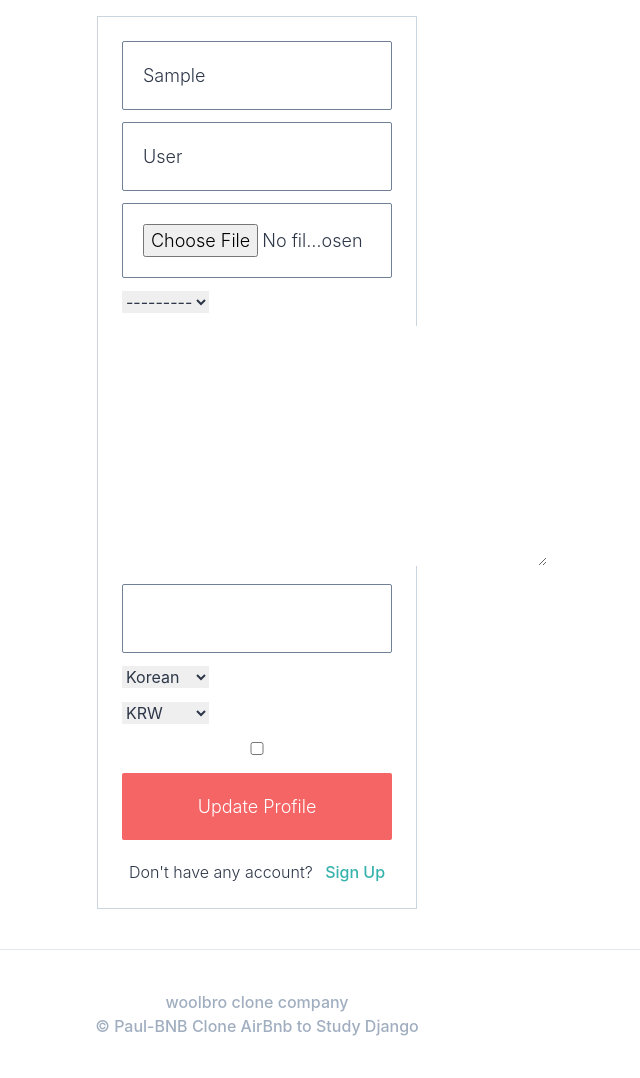
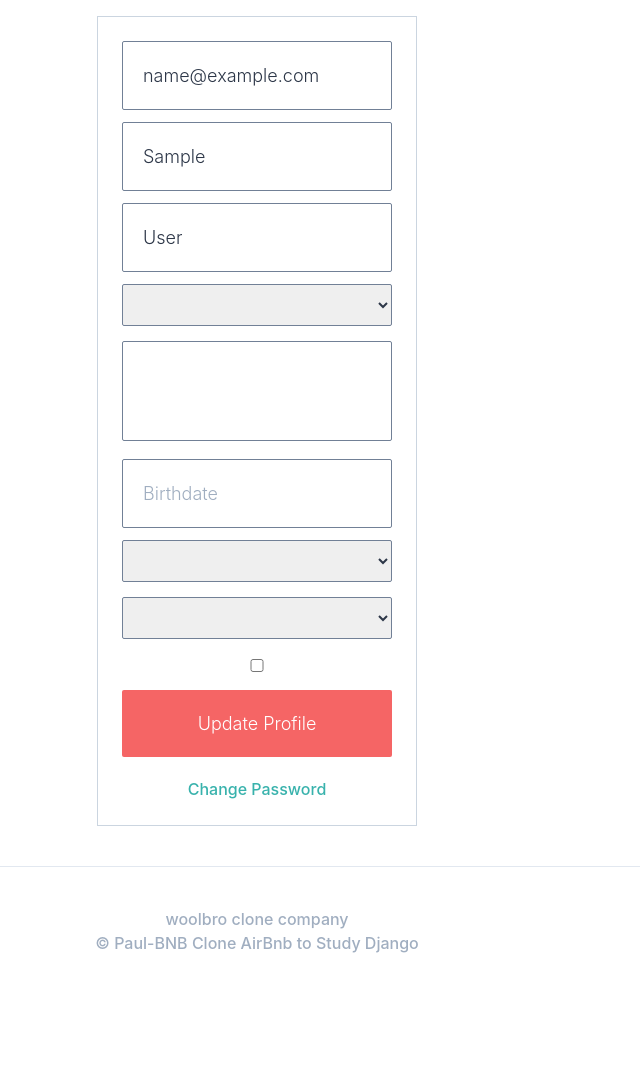
Before and after one commit to paullee714/airbnb_clone, a Django app: page /users/update-profile/ in a window 1280 px wide. Shown: the part 80-1158 px from the top of the page, without its empty margins (383-1023 px from the left). After the commit the page ends 1033 px from the top, so only its background shows below. Run offline with Django 3.2, Linux system fonts and the light colour scheme; the visitor is signed in with stand-in values (Sample User, id 1); some libraries are stand-ins or nearby versions.

Commit message:
password update

```diff
--- a/assets/scss/style.scss
+++ b/assets/scss/style.scss
@@ -23,11 +23,18 @@
   @apply w-full text-center rounded-lg py-3 text-lg font-light text-white bg-red-400;
 }
 
-input {
+input, textarea, select{
     @apply rounded-sm py-5 font-light text-lg w-full text-left border border-gray-600 px-5;
     &:focus {
       @apply outline-none border-teal-500;
     }
+  }
+select{
+  height:30px;
+}
+  textarea {
+    resize:none;
+    height: 100px;
   }
 
   form {
--- a/tailwind.config.js
+++ b/tailwind.config.js
@@ -8,6 +8,10 @@
       },
       borderRadius:{
         xl: "1.5rem"
+      },
+      minHeight:{
+        "50vh" : "50vh",
+        "75vh" : "75vh",
       }
     }
   },
--- a/templates/mixins/auth/auth_form.html
+++ b/templates/mixins/auth/auth_form.html
@@ -1,4 +1,4 @@
-<form method="POST" class="w-full">
+<form method="POST" class="w-full" enctype="multipart/form-data">
     {% csrf_token %}
     {% if form.non_field_errors %}
     {% for error in form.none_field_errors %}
--- a/templates/mixins/auth/form_input.html
+++ b/templates/mixins/auth/form_input.html
@@ -1,4 +1,5 @@
 <div class="input w-full {% if field.errors %} has_error {% endif %}">
+    <!-- {{field.label}} -->
     {{field}}
     {% if field.errors %}
     {% for error in field.errors %}
--- a/templates/partial/message.html
+++ b/templates/partial/message.html
@@ -1,9 +1,10 @@
 {% if messages %}
-<ul class="top-0 absolute mx-auto left-0 right-0 flex justify-center">
+<ul class="absolute top-0 mx-auto left-0 right-0 flex justify-center"">
     {% for message in messages %}
     <li
-        class="message font-medium bg-gray-700 z-10 rounded-full text-white py-4 px-6 w-64 {% if message.tags %} {{ message.tags }} {% endif %}">
-        {{ message }}</li>
+        class=" message font-medium bg-gray-700 z-10 rounded-full text-white py-4 px-6 w-3/12 text-center
+    {% if message.tags %} {{ message.tags }} {% endif %}">
+    {{ message }}</li>
     {% endfor %}
 </ul>
 {% endif %}
--- a/templates/users/update-profile.html
+++ b/templates/users/update-profile.html
@@ -11,9 +11,13 @@
 <div class="container lg:w-5/12 md:w-1/2 xl:w-1/4 mx-auto my-10 flex flex-col items-center border p-6 border-gray-400">
 
     {% include 'mixins/auth/auth_form.html' with form=form cta="Update Profile"%}
+
+    {% if object.login_method == "email" %}
     <div class="mt-5">
-        <span class="mr-2">Don't have any account? </span>
-        <a href="{% url 'users:signup' %}" class="text-teal-500 font-medium">Sign Up</a>
+        <a href="{% url 'users:password' %}" class="text-teal-500 font-medium">Change Password</a>
     </div>
+    {% endif %}
+
+
 </div>
 {% endblock content %}
--- a/users/urls.py
+++ b/users/urls.py
@@ -15,5 +15,6 @@
         "verify/<str:key>/", views.complete_verification, name="complete-verification"
     ),
     path("update-profile/", views.UpdateProfileView.as_view(), name="update"),
+    path("update-password/", views.UpdatePasswordView.as_view(), name="password"),
     path("<int:pk>/", views.UserProfileView.as_view(), name="profile"),
 ]
--- a/users/views.py
+++ b/users/views.py
@@ -4,10 +4,13 @@
 from django.shortcuts import render, redirect, reverse
 from django.urls import reverse_lazy
 from django.views import View
-from . import forms, models
+from . import forms, models, mixin
 from django.contrib.auth import authenticate, login, logout
 from django.core.files.base import ContentFile
+from django.contrib.auth.views import PasswordChangeView
 
+# success Message mixin
+from django.contrib.messages.views import SuccessMessageMixin
 
 # Django Login View
 from django.views.generic import FormView, DetailView, UpdateView
@@ -49,7 +52,7 @@
 
 #################################################
 ## Django Template Login View
-class LoginView(FormView):
+class LoginView(mixin.LoggedOutOnlyView, FormView):
     template_name = "users/login.html"
     form_class = forms.LoginForm
     success_url = reverse_lazy("core:home")
@@ -265,13 +268,13 @@
 
 
 # user Profile Update
-class UpdateProfileView(UpdateView):
+class UpdateProfileView(SuccessMessageMixin, UpdateView):
     model = models.User
     template_name = "users/update-profile.html"
     fields = (
+        "email",
         "first_name",
         "last_name",
-        "avatar",
         "gender",
         "bio",
         "birthdate",
@@ -279,6 +282,31 @@
         "currency",
         "superhost",
     )
+    success_message = "Profile Updated!"
 
     def get_object(self, queryset=None):
         return self.request.user
+
+    def get_form(self, form_class=None):
+        form = super().get_form(form_class=form_class)
+        form.fields["birthdate"].widget.attrs = {"placeholder": "Birthdate"}
+        form.fields["first_name"].widget.attrs = {"placeholder": "First name"}
+        return form
+
+
+# update Password
+class UpdatePasswordView(SuccessMessageMixin, PasswordChangeView):
+    template_name = "users/update-password.html"
+    success_message = "Password Updated!"
+
+    def get_form(self, form_class=None):
+        form = super().get_form(form_class=form_class)
+        form.fields["old_password"].widget.attrs = {"placeholder": "Current Password"}
+        form.fields["new_password1"].widget.attrs = {"placeholder": "Change Password"}
+        form.fields["new_password2"].widget.attrs = {
+            "placeholder": "Confirm new Password"
+        }
+        return form
+
+    def get_success_url(self):
+        return self.request.user.get_absolute_url()
```
Also changed, not shown: templates/users/update-password.html (added, +17 -0 lines), static/css/style.css.
